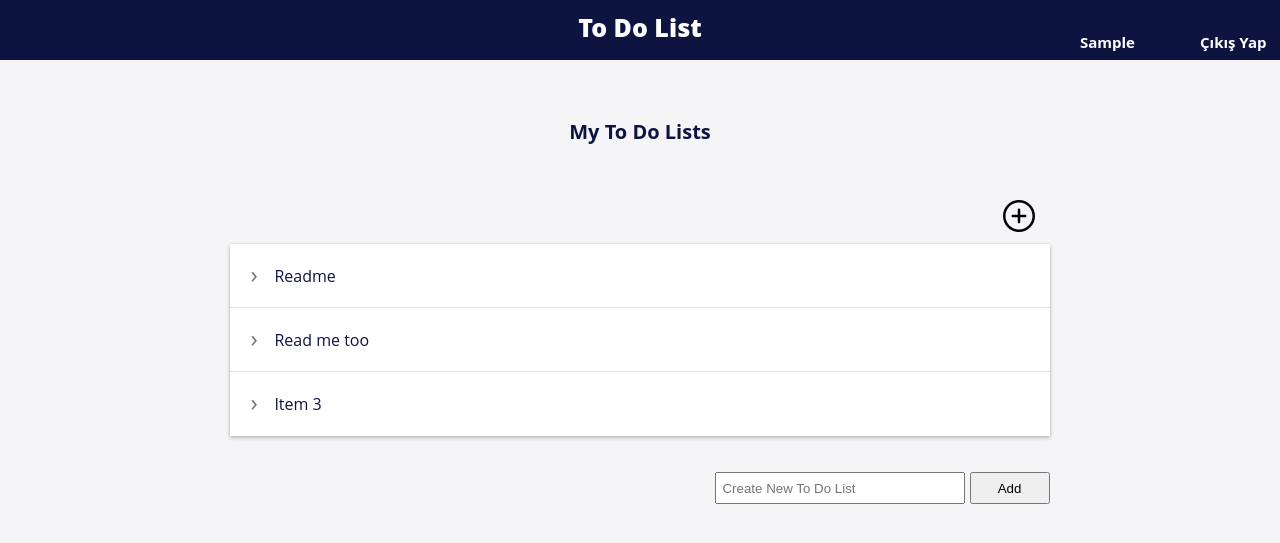
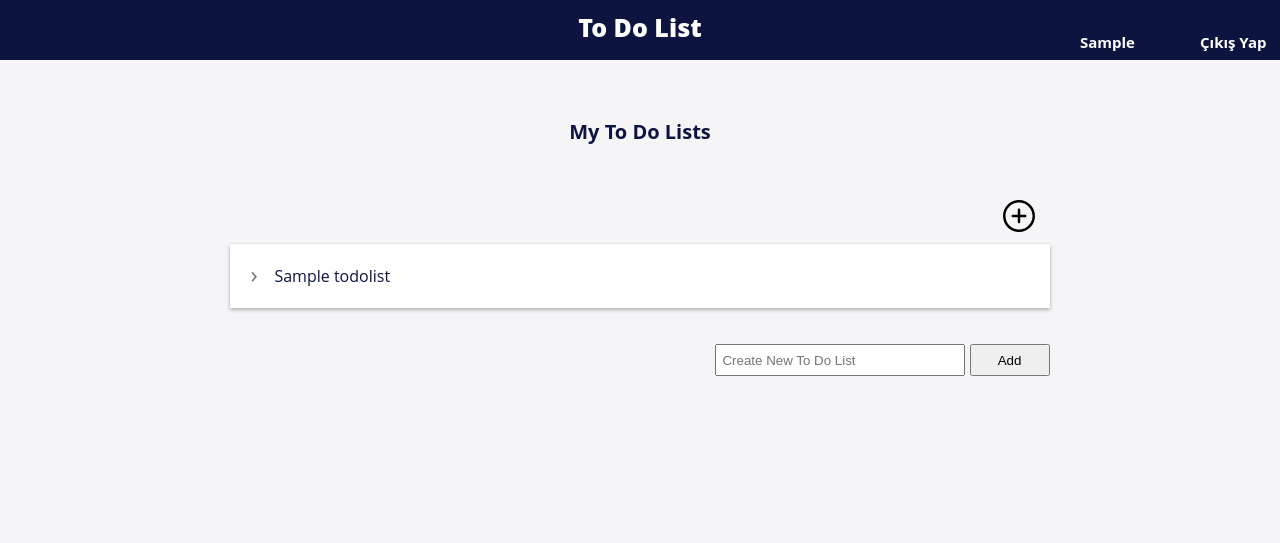
Before and after one commit to NurUcar/to-do-list, a Django app: page /todolist/ in a window 1280 px wide. Shown: the top 543 px of the page. Run offline with Django 3.2, Linux system fonts and the light colour scheme; a user stored in the database is signed in; tables that the repository leaves empty hold one stand-in row (values such as "Sample post"); some libraries are stand-ins or nearby versions.

Commit message:
Add show and add list view functiom

```diff
--- a/todolist/templates/todolist/todolist.html
+++ b/todolist/templates/todolist/todolist.html
@@ -11,30 +11,19 @@
         </div>
     </div>
     <nav class="accordion arrows">
-        <input type="radio" name="accordion" id="cb1" />
+        {% for todoList in cToDoLists %}
+        <input type="radio" name="accordion" id="{{todoList.id}}" />
         <section class="box">
-            <label class="box-title" for="cb1">Readme</label>
+            <label class="box-title" for="{{todoList.id}}">{{todoList.list_name}}</label>
             <label class="box-close" for="acc-close"></label>
             <div class="box-content">Click on an item to open. Click on its header or the list header to close.</div>
         </section>
-        <input type="radio" name="accordion" id="cb2" />
-        <section class="box">
-            <label class="box-title" for="cb2">Read me too</label>
-            <label class="box-close" for="acc-close"></label>
-            <div class="box-content">Add the class 'arrows' to nav.accordion to add dropdown arrows.</div>
-        </section>
-        <input type="radio" name="accordion" id="cb3" />
-        <section class="box">
-            <label class="box-title" for="cb3">Item 3</label>
-            <label class="box-close" for="acc-close"></label>
-            <div class="box-content">Vestibulum ante ipsum primis in faucibus orci luctus et ultrices posuere cubilia
-                Curae; Quisque finibus tristique nisi, maximus ullamcorper ante finibus eget.</div>
-        </section>
 
         <input type="radio" name="accordion" id="acc-close" />
+        {% endfor %}
     </nav>
     <div class="add_to_do_body">
-        <form action="{% url 'login'%}" method="post">
+        <form action="{% url 'addtodo'%}" method="post">
             {% csrf_token %}
             <input type="text" name="list_name" placeholder="Create New To Do List" />
 
--- a/todolist/urls.py
+++ b/todolist/urls.py
@@ -7,4 +7,5 @@ urlpatterns = [
     path("login/", views.login, name="login"),
     path("logout", views.logout, name="logout"),
     path("todolist/", views.todolist, name="todolist"),
+    path("todolist/addList", views.addtodo, name="addtodo"),
 ]
--- a/todolist/views.py
+++ b/todolist/views.py
@@ -2,6 +2,7 @@ from django.shortcuts import render, redirect
 from django.contrib.auth import authenticate, login, logout
 from django.contrib.auth.models import User, auth
 from django.contrib import messages
+from .models import toDoLists
 
 
 def current_user(request):
@@ -61,7 +62,7 @@ def login(request):
             user = authenticate(request, username=uEmail, password=uPassword)
             if user is not None:
                 auth.login(request, user)
-                return redirect('home')
+                return redirect('todolist')
             else:
                 messages.error(request, 'Mail adresiniz yada şifreniz hatalı!')
         return redirect('login')
@@ -74,6 +75,20 @@ def logout(request):
     return redirect('login')
 
 
+# this method using for list all to do list for current user
 def todolist(request):
+    current_user = request.user
+    cToDoLists = toDoLists.objects.filter(user=current_user)
+    context = {'cToDoLists': cToDoLists, }
+    return render(request, 'todolist/todolist.html', context)
 
+
+# this method using for create a new to do list with user and list_name parameters
+def addtodo(request):
+    if request.method == 'POST':
+        current_user = request.user
+        list_name = request.POST['list_name']
+        todolist = toDoLists.objects.create(
+            user=current_user, list_name=list_name)
+        return redirect('todolist')
     return render(request, 'todolist/todolist.html')
```
Also changed, not shown: todolist/migrations/0003_auto_20210414_1228.py (added).
